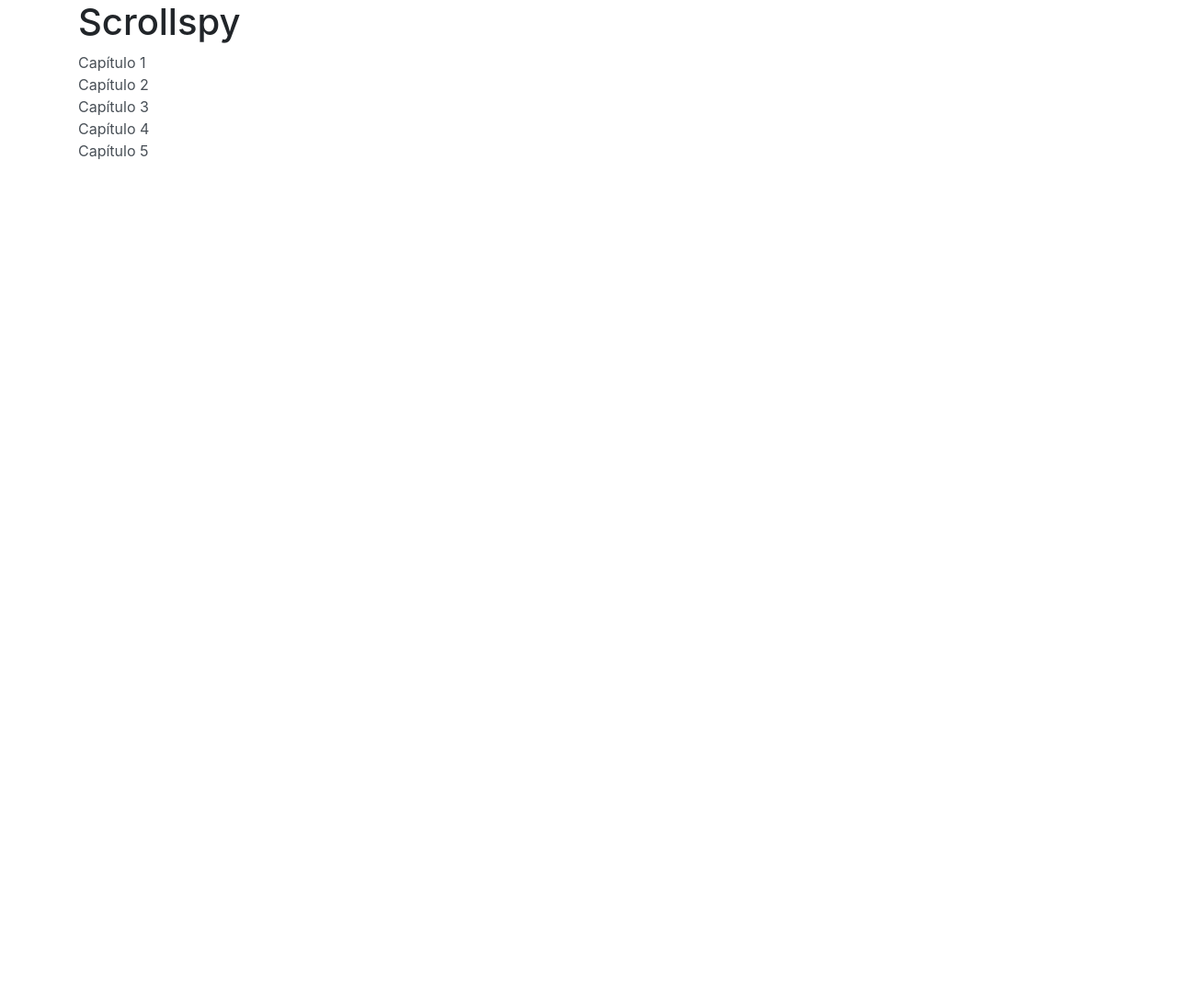
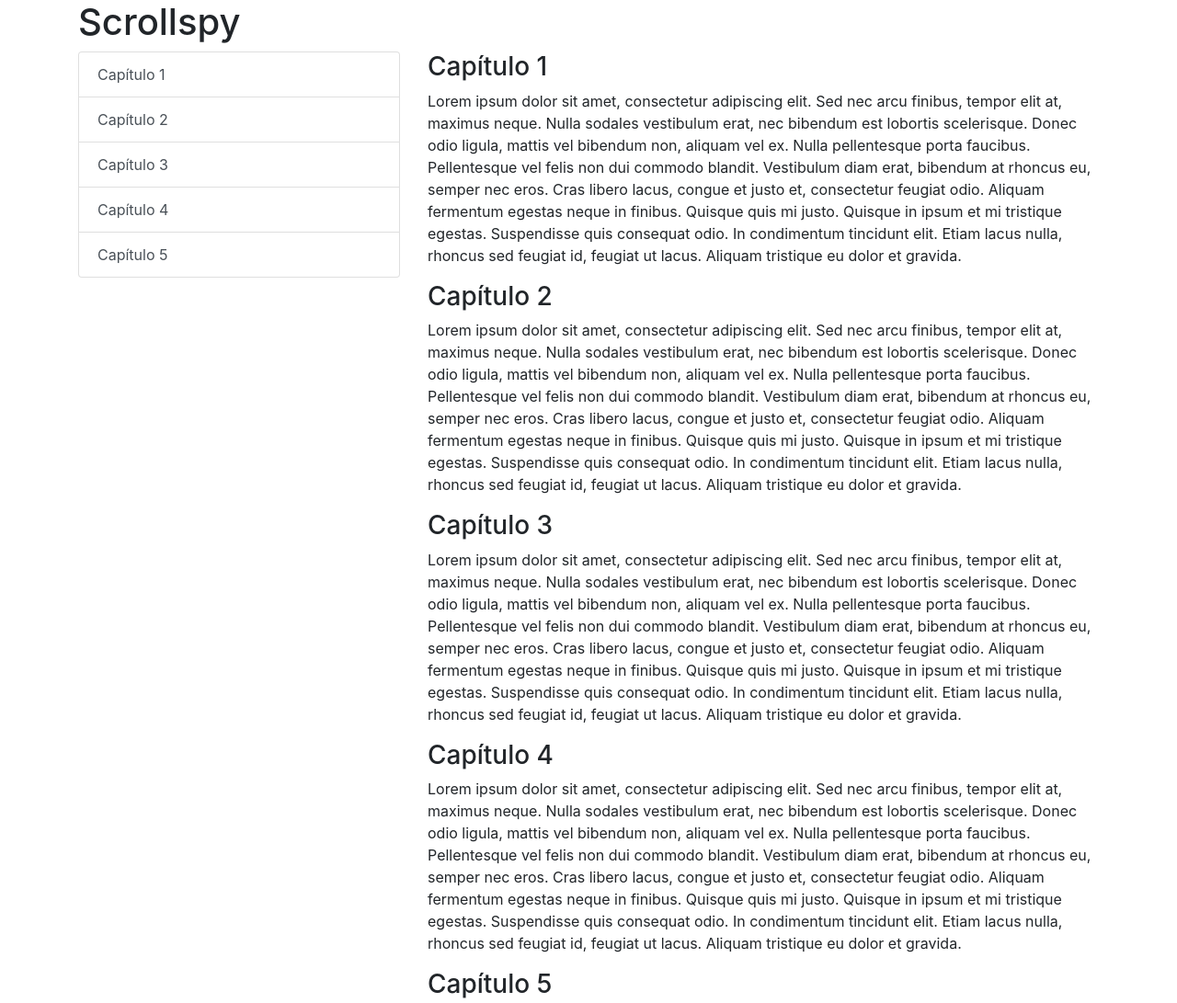
Before and after one commit to erikgs1/introducao-a-linguagem-JavaScript, a plain HTML site: page introducao-a-linguagem-JavaScript/scrollspy.html in a window 1280 px wide. Shown: the top 1091 px of the page at 92% size. Before the commit the page ends 800 px from the top, so only its background shows below. Drawn offline with Linux system fonts and the light colour scheme.

Commit message:
adicionei paragrafos e classes scrollspy

```diff
--- a/introducao-a-linguagem-JavaScript/scrollspy.html
+++ b/introducao-a-linguagem-JavaScript/scrollspy.html
@@ -11,12 +11,30 @@
 <body>
     <div class="container">
         <h1>Scrollspy</h1>
-        <div id="Livro" class="list-group">
-            <a href="#c1" class="list-gropu-item list-group-item-action">Capítulo 1</a>
-            <a href="#c2" class="list-gropu-item list-group-item-action">Capítulo 2</a>
-            <a href="#c3" class="list-gropu-item list-group-item-action">Capítulo 3</a>
-            <a href="#c4" class="list-gropu-item list-group-item-action">Capítulo 4</a>
-            <a href="#c5" class="list-gropu-item list-group-item-action">Capítulo 5</a>
+        <div class="row">
+            <div class="col-4">
+                <div id="Livro" class="list-group">
+                    <a href="#c1" class="list-group-item list-group-item-action">Capítulo 1</a>
+                    <a href="#c2" class="list-group-item list-group-item-action">Capítulo 2</a>
+                    <a href="#c3" class="list-group-item list-group-item-action">Capítulo 3</a>
+                    <a href="#c4" class="list-group-item list-group-item-action">Capítulo 4</a>
+                    <a href="#c5" class="list-group-item list-group-item-action">Capítulo 5</a>
+                </div>
+            </div>
+            <div class="col-8">
+                <div data-spy="scroll" data-target="Livro" data-offset="0">
+                    <h3 id="c1">Capítulo 1</h3>
+                    <p>Lorem ipsum dolor sit amet, consectetur adipiscing elit. Sed nec arcu finibus, tempor elit at, maximus neque. Nulla sodales vestibulum erat, nec bibendum est lobortis scelerisque. Donec odio ligula, mattis vel bibendum non, aliquam vel ex. Nulla pellentesque porta faucibus. Pellentesque vel felis non dui commodo blandit. Vestibulum diam erat, bibendum at rhoncus eu, semper nec eros. Cras libero lacus, congue et justo et, consectetur feugiat odio. Aliquam fermentum egestas neque in finibus. Quisque quis mi justo. Quisque in ipsum et mi tristique egestas. Suspendisse quis consequat odio. In condimentum tincidunt elit. Etiam lacus nulla, rhoncus sed feugiat id, feugiat ut lacus. Aliquam tristique eu dolor et gravida.</p>
+                    <h3 id="c2">Capítulo 2</h3>
+                    <p>Lorem ipsum dolor sit amet, consectetur adipiscing elit. Sed nec arcu finibus, tempor elit at, maximus neque. Nulla sodales vestibulum erat, nec bibendum est lobortis scelerisque. Donec odio ligula, mattis vel bibendum non, aliquam vel ex. Nulla pellentesque porta faucibus. Pellentesque vel felis non dui commodo blandit. Vestibulum diam erat, bibendum at rhoncus eu, semper nec eros. Cras libero lacus, congue et justo et, consectetur feugiat odio. Aliquam fermentum egestas neque in finibus. Quisque quis mi justo. Quisque in ipsum et mi tristique egestas. Suspendisse quis consequat odio. In condimentum tincidunt elit. Etiam lacus nulla, rhoncus sed feugiat id, feugiat ut lacus. Aliquam tristique eu dolor et gravida.</p>
+                    <h3 id="c3">Capítulo 3</h3>
+                    <p>Lorem ipsum dolor sit amet, consectetur adipiscing elit. Sed nec arcu finibus, tempor elit at, maximus neque. Nulla sodales vestibulum erat, nec bibendum est lobortis scelerisque. Donec odio ligula, mattis vel bibendum non, aliquam vel ex. Nulla pellentesque porta faucibus. Pellentesque vel felis non dui commodo blandit. Vestibulum diam erat, bibendum at rhoncus eu, semper nec eros. Cras libero lacus, congue et justo et, consectetur feugiat odio. Aliquam fermentum egestas neque in finibus. Quisque quis mi justo. Quisque in ipsum et mi tristique egestas. Suspendisse quis consequat odio. In condimentum tincidunt elit. Etiam lacus nulla, rhoncus sed feugiat id, feugiat ut lacus. Aliquam tristique eu dolor et gravida.</p>
+                    <h3 id="c4">Capítulo 4</h3>
+                    <p>Lorem ipsum dolor sit amet, consectetur adipiscing elit. Sed nec arcu finibus, tempor elit at, maximus neque. Nulla sodales vestibulum erat, nec bibendum est lobortis scelerisque. Donec odio ligula, mattis vel bibendum non, aliquam vel ex. Nulla pellentesque porta faucibus. Pellentesque vel felis non dui commodo blandit. Vestibulum diam erat, bibendum at rhoncus eu, semper nec eros. Cras libero lacus, congue et justo et, consectetur feugiat odio. Aliquam fermentum egestas neque in finibus. Quisque quis mi justo. Quisque in ipsum et mi tristique egestas. Suspendisse quis consequat odio. In condimentum tincidunt elit. Etiam lacus nulla, rhoncus sed feugiat id, feugiat ut lacus. Aliquam tristique eu dolor et gravida.</p>
+                    <h3 id="c5">Capítulo 5</h3>
+                    <p>Lorem ipsum dolor sit amet, consectetur adipiscing elit. Sed nec arcu finibus, tempor elit at, maximus neque. Nulla sodales vestibulum erat, nec bibendum est lobortis scelerisque. Donec odio ligula, mattis vel bibendum non, aliquam vel ex. Nulla pellentesque porta faucibus. Pellentesque vel felis non dui commodo blandit. Vestibulum diam erat, bibendum at rhoncus eu, semper nec eros. Cras libero lacus, congue et justo et, consectetur feugiat odio. Aliquam fermentum egestas neque in finibus. Quisque quis mi justo. Quisque in ipsum et mi tristique egestas. Suspendisse quis consequat odio. In condimentum tincidunt elit. Etiam lacus nulla, rhoncus sed feugiat id, feugiat ut lacus. Aliquam tristique eu dolor et gravida.</p>
+                </div>
+            </div>
         </div>
     </div>
     <footer>
```
